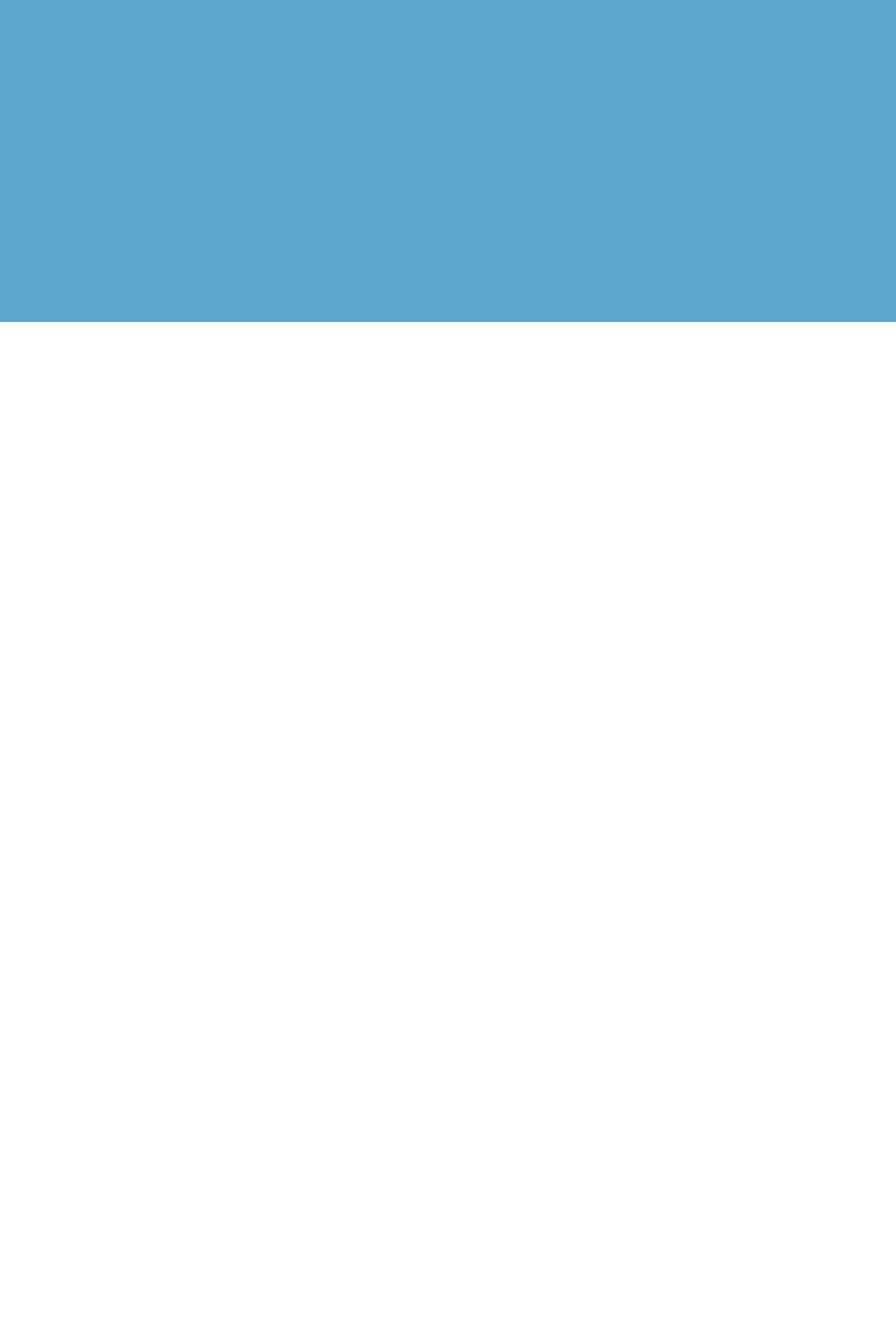
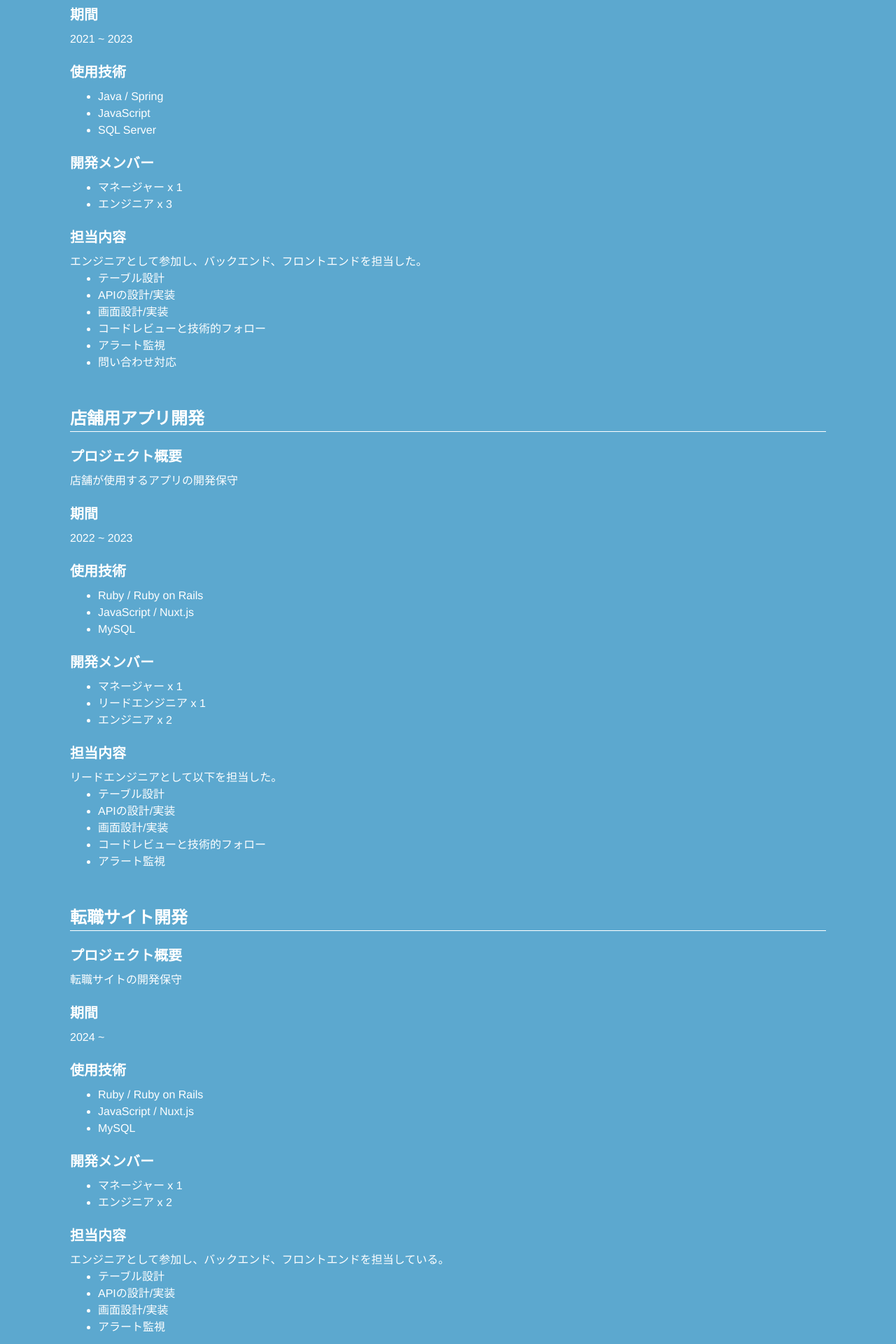
Before and after one commit to mesichicken/home, a Vue app: page /work-experience in a window 1280 px wide. Shown: the part 340-2260 px from the top of the page at 70% size. Before the commit the page ends 800 px from the top, so only its background shows below. Built offline with nearby package versions, Linux system fonts and the light colour scheme; no server answers.

Commit message:
経歴の追加

```diff
--- a/src/assets/main.css
+++ b/src/assets/main.css
@@ -2,3 +2,7 @@
   font-family: "NukinakoMochiRegFont";
   src: url("./fonts/NuKinakoMochi-Reg.otf") format("opentype")
 }
+
+.normal-font{
+  font-family: 'Avenir','Helvetica Neue','Helvetica','Arial','Hiragino Sans','ヒラギノ角ゴシック',YuGothic,'Yu Gothic','メイリオ', Meiryo,'ＭＳ Ｐゴシック','MS PGothic',sans-serif;
+}
--- a/src/router/index.ts
+++ b/src/router/index.ts
@@ -14,6 +14,11 @@ const router = createRouter({
       name: 'me',
       component: () => import('../views/ProfileView.vue')
     },
+    {
+      path: '/work-experience',
+      name: 'work-experience',
+      component: () => import('../views/WorkExperienceView.vue')
+    }
   ]
 })
 
--- a/src/views/ProfileView.vue
+++ b/src/views/ProfileView.vue
@@ -1,3 +1,9 @@
+<script setup lang="ts">
+const moveToWorkExperience = () => {
+  window.scrollTo(0, 0);
+}
+</script>
+
 <template>
   <div class="profile">
     <p class="nes-balloon from-left nes-pointer is-dark">
@@ -22,6 +28,10 @@
         2021年4月に横浜の会社に入社し、Webエンジニアとして働いている。
       </p>
     </div>
+
+    <RouterLink to="/work-experience" class="nes-btn is-warning" @click="moveToWorkExperience">
+      もっと知りたい
+    </RouterLink>
 
     <h2>スキル</h2>
     <div class="skill normal-font">
@@ -69,7 +79,7 @@
   </div>
 </template>
 
-<style>
+<style lang="scss" scoped>
 h2 {
   font-size: 24px;
   margin-top: 40px;
@@ -91,10 +101,6 @@ h2 {
 
 .nes-balloon{
   display: block;
-}
-
-.normal-font{
-  font-family: 'Avenir','Helvetica Neue','Helvetica','Arial','Hiragino Sans','ヒラギノ角ゴシック',YuGothic,'Yu Gothic','メイリオ', Meiryo,'ＭＳ Ｐゴシック','MS PGothic',sans-serif;
 }
 
 .hobby-image{
--- /dev/null
+++ b/src/views/WorkExperienceView.vue
@@ -0,0 +1,131 @@
+<template>
+  <div class="work-experience normal-font">
+    <div class="project">
+      <h2>基幹システム開発</h2>
+
+      <h3>プロジェクト概要</h3>
+      本社、店舗が使用する基幹システムの開発保守
+      <h3>期間</h3>
+      <p>2021 ~ 2023</p>
+
+      <h3>使用技術</h3>
+      <ul>
+        <li>Java / Spring</li>
+        <li>JavaScript</li>
+        <li>SQL Server</li>
+      </ul>
+
+      <h3>開発メンバー</h3>
+      <ul>
+        <li>マネージャー x 1</li>
+        <li>エンジニア x 3</li>
+      </ul>
+
+      <h3>担当内容</h3>
+      エンジニアとして参加し、バックエンド、フロントエンドを担当した。
+      <ul>
+        <li>テーブル設計</li>
+        <li>APIの設計/実装</li>
+        <li>画面設計/実装</li>
+        <li>コードレビューと技術的フォロー</li>
+        <li>アラート監視</li>
+        <li>問い合わせ対応</li>
+      </ul>
+    </div>
+
+    <div class="project">
+      <h2>店舗用アプリ開発</h2>
+
+      <h3>プロジェクト概要</h3>
+      店舗が使用するアプリの開発保守
+
+      <h3>期間</h3>
+      <p>2022 ~ 2023</p>
+
+      <h3>使用技術</h3>
+      <ul>
+        <li>Ruby / Ruby on Rails</li>
+        <li>JavaScript / Nuxt.js</li>
+        <li>MySQL</li>
+      </ul>
+
+      <h3>開発メンバー</h3>
+      <ul>
+        <li>マネージャー x 1</li>
+        <li>リードエンジニア x 1</li>
+        <li>エンジニア x 2</li>
+      </ul>
+
+      <h3>担当内容</h3>
+      リードエンジニアとして以下を担当した。
+      <ul>
+        <li>テーブル設計</li>
+        <li>APIの設計/実装</li>
+        <li>画面設計/実装</li>
+        <li>コードレビューと技術的フォロー</li>
+        <li>アラート監視</li>
+      </ul>
+    </div>
+
+    <div class="project">
+      <h2>転職サイト開発</h2>
+
+      <h3>プロジェクト概要</h3>
+      転職サイトの開発保守
+
+      <h3>期間</h3>
+      <p>2024 ~</p>
+
+      <h3>使用技術</h3>
+      <ul>
+        <li>Ruby / Ruby on Rails</li>
+        <li>JavaScript / Nuxt.js</li>
+        <li>MySQL</li>
+      </ul>
+
+      <h3>開発メンバー</h3>
+      <ul>
+        <li>マネージャー x 1</li>
+        <li>エンジニア x 2</li>
+      </ul>
+
+      <h3>担当内容</h3>
+      エンジニアとして参加し、バックエンド、フロントエンドを担当している。
+      <ul>
+        <li>テーブル設計</li>
+        <li>APIの設計/実装</li>
+        <li>画面設計/実装</li>
+        <li>アラート監視</li>
+      </ul>
+    </div>
+  </div>
+</template>
+
+<style lang="scss" scoped>
+h2 {
+  font-size: 24px;
+  margin-top: 40px;
+  border-bottom: solid 1px;
+}
+
+h3 {
+  font-size: 20px;
+  margin-top: 20px;
+}
+
+.work-experience {
+  margin-top: 100px;
+
+  .project {
+    margin-bottom: 50px;
+  }
+}
+
+
+/* スマホ */
+@media screen and (max-width: 768px) {
+  .work-experience{
+    margin-top: 20px;
+  }
+}
+</style>
```
